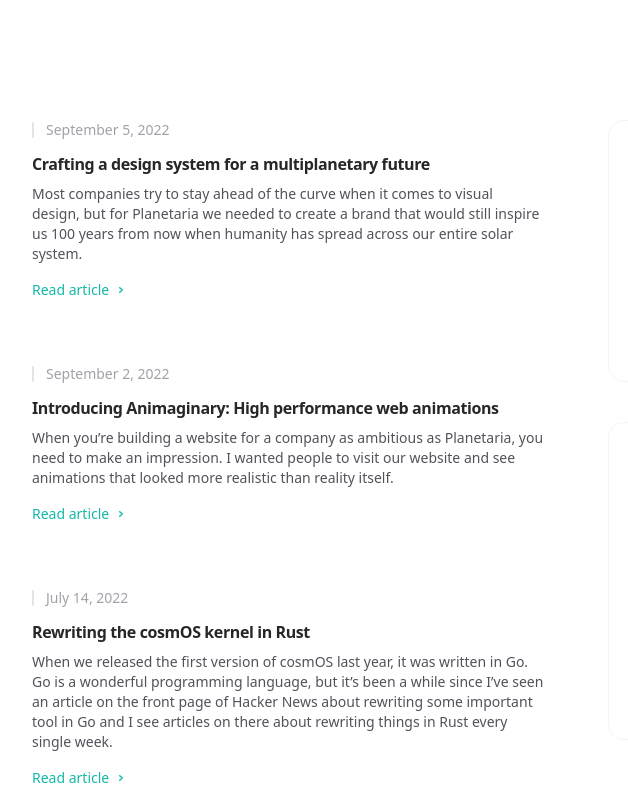
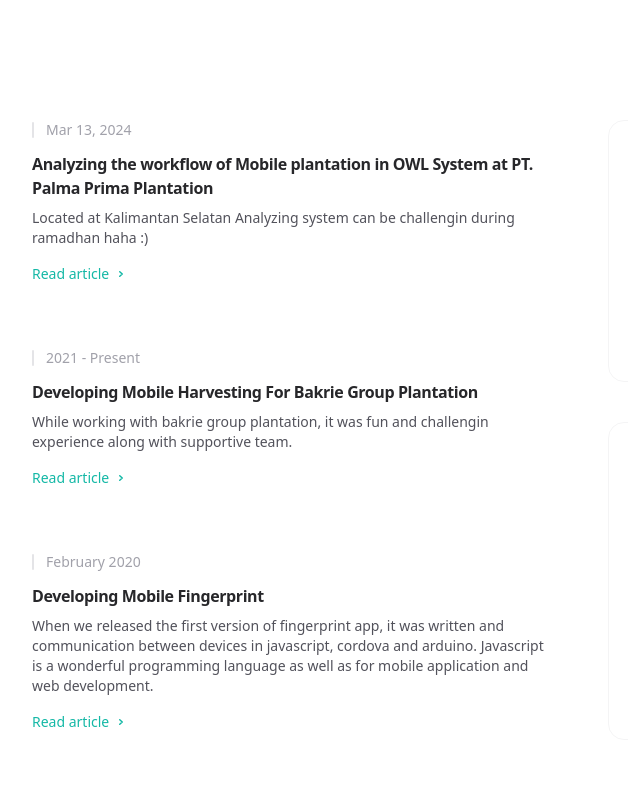
Before and after one commit to ellakarlina444/tailwind, a website built with webpack: page dist/index.html in a window 1280 px wide. Shown: the part 924-1720 px from the top of the page, 96-724 px from the left. Built offline with nearby package versions, Linux system fonts and the light colour scheme.

Commit message:
edit context in index.htm

```diff
--- a/dist/index.html
+++ b/dist/index.html
@@ -92,9 +92,9 @@
                                                                     <li>
                                                                         <a class="block py-2" data-headlessui-state="open" href="/projects.html">Projects</a>
                                                                     </li>
-                                                                    <li>
+                                                                    <!-- <li>
                                                                         <a class="block py-2" data-headlessui-state="open" href="/speaking">Speaking</a>
-                                                                    </li>
+                                                                    </li> -->
                                                                     <li>
                                                                         <a class="block py-2" data-headlessui-state="open" href="/uses">Uses</a>
                                                                     </li>
@@ -111,7 +111,7 @@
                                                     <li><a class="relative block px-3 py-2 transition hover:text-teal-500 dark:hover:text-teal-400" href="/about">About</a></li>
                                                     <li><a class="relative block px-3 py-2 transition hover:text-teal-500 dark:hover:text-teal-400" href="/articles">Articles</a></li>
                                                     <li><a class="relative block px-3 py-2 transition hover:text-teal-500 dark:hover:text-teal-400" href="/projects.html">Projects</a></li>
-                                                    <li><a class="relative block px-3 py-2 transition hover:text-teal-500 dark:hover:text-teal-400" href="/speaking">Speaking</a></li>
+                                                    <!-- <li><a class="relative block px-3 py-2 transition hover:text-teal-500 dark:hover:text-teal-400" href="/speaking">Speaking</a></li> -->
                                                     <li><a class="relative block px-3 py-2 transition hover:text-teal-500 dark:hover:text-teal-400" href="/uses">Uses</a></li>
                                                 </ul>
                                             </nav>
@@ -268,14 +268,13 @@
                                         <article class="group relative flex flex-col items-start">
                                             <h2 class="text-base font-semibold tracking-tight text-zinc-800 dark:text-zinc-100">
                                                 <div class="absolute -inset-x-4 -inset-y-6 z-0 scale-95 bg-zinc-50 opacity-0 transition group-hover:scale-100 group-hover:opacity-100 dark:bg-zinc-800/50 sm:-inset-x-6 sm:rounded-2xl">
-                                                </div><a href="/articles/crafting-a-design-system-for-a-multiplanetary-future"><span class="absolute -inset-x-4 -inset-y-6 z-20 sm:-inset-x-6 sm:rounded-2xl"></span><span class="relative z-10">Crafting a design system for a multiplanetary
-                                                        future</span></a>
-                                            </h2><time class="relative z-10 order-first mb-3 flex items-center text-sm text-zinc-400 dark:text-zinc-500 pl-3.5" datetime="2022-09-05"><span class="absolute inset-y-0 left-0 flex items-center" aria-hidden="true"><span class="h-4 w-0.5 rounded-full bg-zinc-200 dark:bg-zinc-500"></span></span>September
-                                                5, 2022</time>
-                                            <p class="relative z-10 mt-2 text-sm text-zinc-600 dark:text-zinc-400">Most
-                                                companies try to stay ahead of the curve when it comes to visual design, but
-                                                for Planetaria we needed to create a brand that would still inspire us 100
-                                                years from now when humanity has spread across our entire solar system.</p>
+                                                </div><a href="/articles/crafting-a-design-system-for-a-multiplanetary-future"><span class="absolute -inset-x-4 -inset-y-6 z-20 sm:-inset-x-6 sm:rounded-2xl"></span><span class="relative z-10">Analyzing the workflow of Mobile plantation in OWL System at PT. Palma Prima Plantation
+                                                        </span></a>
+                                            </h2><time class="relative z-10 order-first mb-3 flex items-center text-sm text-zinc-400 dark:text-zinc-500 pl-3.5" datetime="2022-09-05"><span class="absolute inset-y-0 left-0 flex items-center" aria-hidden="true"><span class="h-4 w-0.5 rounded-full bg-zinc-200 dark:bg-zinc-500"></span></span>
+                                                Mar 13, 2024</time>
+                                            <p class="relative z-10 mt-2 text-sm text-zinc-600 dark:text-zinc-400">
+                                                Located at Kalimantan Selatan Analyzing system can be challengin during ramadhan haha :)
+                                            </p>
                                             <div aria-hidden="true" class="relative z-10 mt-4 flex items-center text-sm font-medium text-teal-500">
                                                 Read article<svg viewBox="0 0 16 16" fill="none" aria-hidden="true" class="ml-1 h-4 w-4 stroke-current">
                                                     <path d="M6.75 5.75 9.25 8l-2.5 2.25" stroke-width="1.5" stroke-linecap="round" stroke-linejoin="round"></path>
@@ -284,14 +283,12 @@
                                         <article class="group relative flex flex-col items-start">
                                             <h2 class="text-base font-semibold tracking-tight text-zinc-800 dark:text-zinc-100">
                                                 <div class="absolute -inset-x-4 -inset-y-6 z-0 scale-95 bg-zinc-50 opacity-0 transition group-hover:scale-100 group-hover:opacity-100 dark:bg-zinc-800/50 sm:-inset-x-6 sm:rounded-2xl">
-                                                </div><a href="/articles/introducing-animaginary"><span class="absolute -inset-x-4 -inset-y-6 z-20 sm:-inset-x-6 sm:rounded-2xl"></span><span class="relative z-10">Introducing Animaginary: High performance web
-                                                        animations</span></a>
-                                            </h2><time class="relative z-10 order-first mb-3 flex items-center text-sm text-zinc-400 dark:text-zinc-500 pl-3.5" datetime="2022-09-02"><span class="absolute inset-y-0 left-0 flex items-center" aria-hidden="true"><span class="h-4 w-0.5 rounded-full bg-zinc-200 dark:bg-zinc-500"></span></span>September
-                                                2, 2022</time>
-                                            <p class="relative z-10 mt-2 text-sm text-zinc-600 dark:text-zinc-400">When
-                                                you’re building a website for a company as ambitious as Planetaria, you need
-                                                to make an impression. I wanted people to visit our website and see
-                                                animations that looked more realistic than reality itself.</p>
+                                                </div><a href="/articles/introducing-animaginary"><span class="absolute -inset-x-4 -inset-y-6 z-20 sm:-inset-x-6 sm:rounded-2xl"></span><span class="relative z-10">Developing Mobile Harvesting For Bakrie Group Plantation
+                                                        </span></a>
+                                            </h2><time class="relative z-10 order-first mb-3 flex items-center text-sm text-zinc-400 dark:text-zinc-500 pl-3.5" datetime="2022-09-02"><span class="absolute inset-y-0 left-0 flex items-center" aria-hidden="true"><span class="h-4 w-0.5 rounded-full bg-zinc-200 dark:bg-zinc-500"></span></span>2021 - Present
+                                                </time>
+                                            <p class="relative z-10 mt-2 text-sm text-zinc-600 dark:text-zinc-400">While
+                                                working with bakrie group plantation, it was fun and challengin experience along with supportive team.</p>
                                             <div aria-hidden="true" class="relative z-10 mt-4 flex items-center text-sm font-medium text-teal-500">
                                                 Read article<svg viewBox="0 0 16 16" fill="none" aria-hidden="true" class="ml-1 h-4 w-4 stroke-current">
                                                     <path d="M6.75 5.75 9.25 8l-2.5 2.25" stroke-width="1.5" stroke-linecap="round" stroke-linejoin="round"></path>
@@ -300,15 +297,13 @@
                                         <article class="group relative flex flex-col items-start">
                                             <h2 class="text-base font-semibold tracking-tight text-zinc-800 dark:text-zinc-100">
                                                 <div class="absolute -inset-x-4 -inset-y-6 z-0 scale-95 bg-zinc-50 opacity-0 transition group-hover:scale-100 group-hover:opacity-100 dark:bg-zinc-800/50 sm:-inset-x-6 sm:rounded-2xl">
-                                                </div><a href="/articles/rewriting-the-cosmos-kernel-in-rust"><span class="absolute -inset-x-4 -inset-y-6 z-20 sm:-inset-x-6 sm:rounded-2xl"></span><span class="relative z-10">Rewriting the cosmOS kernel in Rust</span></a>
-                                            </h2><time class="relative z-10 order-first mb-3 flex items-center text-sm text-zinc-400 dark:text-zinc-500 pl-3.5" datetime="2022-07-14"><span class="absolute inset-y-0 left-0 flex items-center" aria-hidden="true"><span class="h-4 w-0.5 rounded-full bg-zinc-200 dark:bg-zinc-500"></span></span>July
-                                                14, 2022</time>
+                                                </div><a href="/articles/rewriting-the-cosmos-kernel-in-rust"><span class="absolute -inset-x-4 -inset-y-6 z-20 sm:-inset-x-6 sm:rounded-2xl"></span><span class="relative z-10">Developing Mobile Fingerprint</span></a>
+                                            </h2><time class="relative z-10 order-first mb-3 flex items-center text-sm text-zinc-400 dark:text-zinc-500 pl-3.5" datetime="2022-07-14"><span class="absolute inset-y-0 left-0 flex items-center" aria-hidden="true"><span class="h-4 w-0.5 rounded-full bg-zinc-200 dark:bg-zinc-500"></span></span>February
+                                                2020</time>
                                             <p class="relative z-10 mt-2 text-sm text-zinc-600 dark:text-zinc-400">When we
-                                                released the first version of cosmOS last year, it was written in Go. Go is
-                                                a wonderful programming language, but it’s been a while since I’ve seen an
-                                                article on the front page of Hacker News about rewriting some important tool
-                                                in Go and I see articles on there about rewriting things in Rust every
-                                                single week.</p>
+                                                released the first version of fingerprint app, it was written and communication between devices in javascript, cordova and arduino.
+                                                Javascript is a wonderful programming language as well as for mobile application and web development.
+                                                </p>
                                             <div aria-hidden="true" class="relative z-10 mt-4 flex items-center text-sm font-medium text-teal-500">
                                                 Read article<svg viewBox="0 0 16 16" fill="none" aria-hidden="true" class="ml-1 h-4 w-4 stroke-current">
                                                     <path d="M6.75 5.75 9.25 8l-2.5 2.25" stroke-width="1.5" stroke-linecap="round" stroke-linejoin="round"></path>
```
